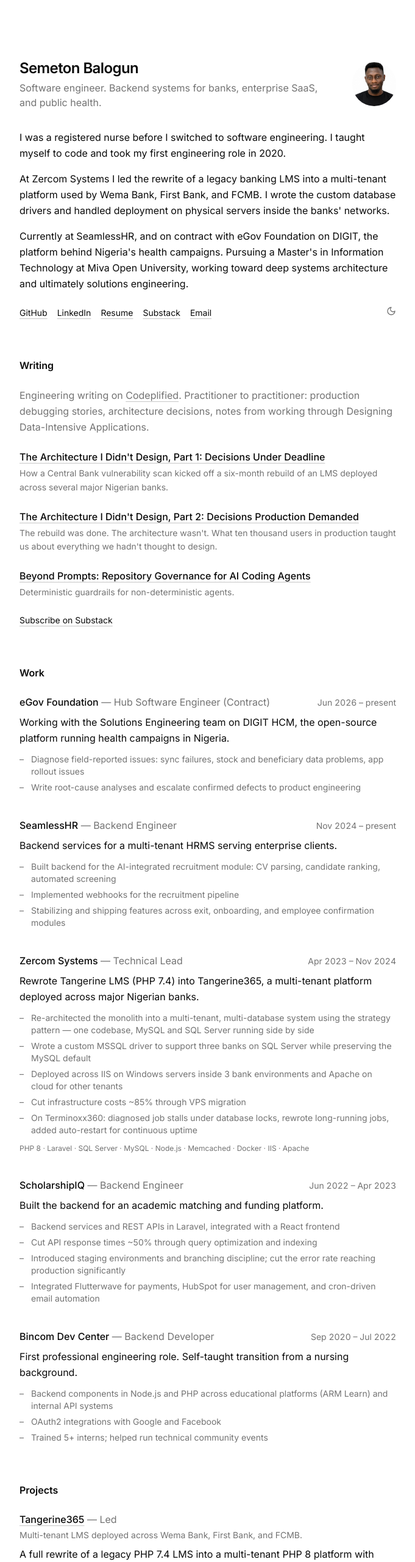
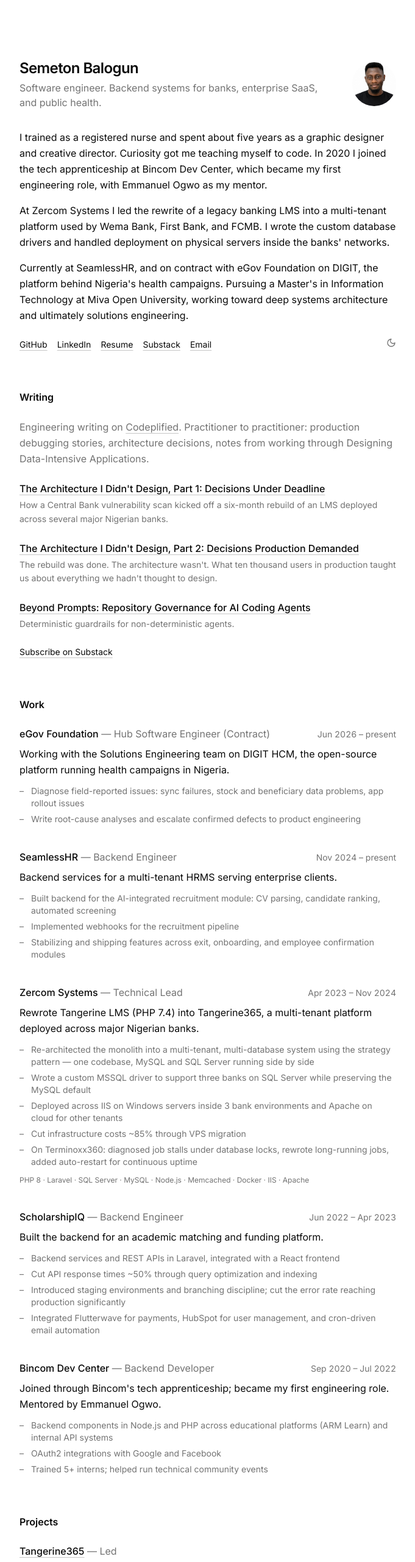
Before and after one commit to Semeton/my-portfolio, a Next.js app: page / in a window 1280 px wide. Shown: the top 2561 px of the page at 61% size, without its empty margins (299-980 px from the left). Built offline with nearby package versions, Linux system fonts and the light colour scheme.

Commit message:
Expand origin story: design background, Bincom apprenticeship
Co-Authored-By: Claude Opus 5.5 <noreply@anthropic.com>

```diff
--- a/components/experience.tsx
+++ b/components/experience.tsx
@@ -57,7 +57,7 @@ export default function Experience() {
       role: "Backend Developer",
       period: "Sep 2020 – Jul 2022",
       description:
-        "First professional engineering role. Self-taught transition from a nursing background.",
+        "Joined through Bincom's tech apprenticeship; became my first engineering role. Mentored by Emmanuel Ogwo.",
       details: [
         "Backend components in Node.js and PHP across educational platforms (ARM Learn) and internal API systems",
         "OAuth2 integrations with Google and Facebook",
--- a/components/hero.tsx
+++ b/components/hero.tsx
@@ -37,8 +37,11 @@ export default function Hero() {
 
       <div className="mt-8 space-y-4 leading-relaxed">
         <p>
-          I was a registered nurse before I switched to software engineering.
-          I taught myself to code and took my first engineering role in 2020.
+          I trained as a registered nurse and spent about five years as a
+          graphic designer and creative director. Curiosity got me teaching
+          myself to code. In 2020 I joined the tech apprenticeship at Bincom
+          Dev Center, which became my first engineering role, with Emmanuel
+          Ogwo as my mentor.
         </p>
         <p>
           At Zercom Systems I led the rewrite of a legacy banking LMS into a
```
